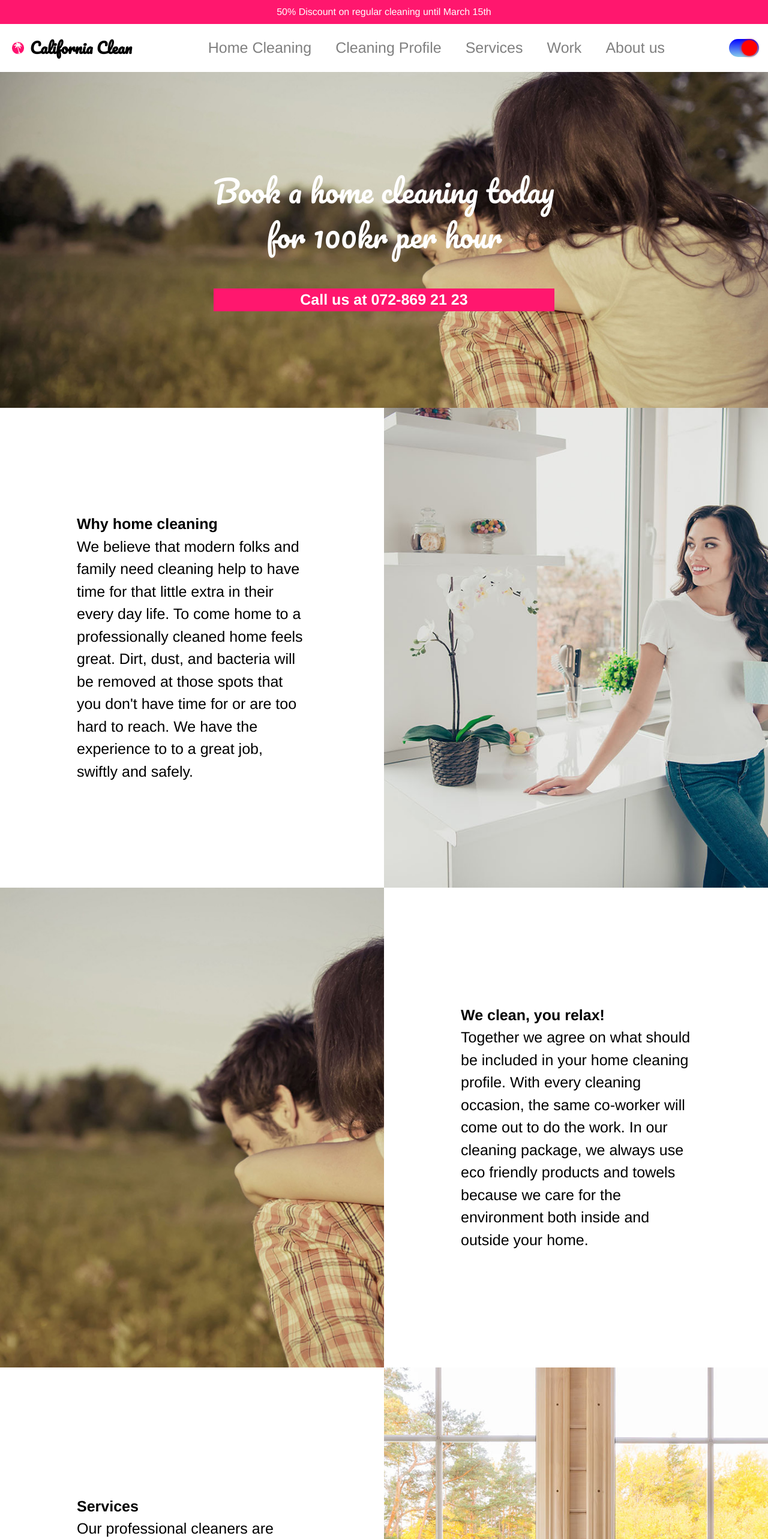
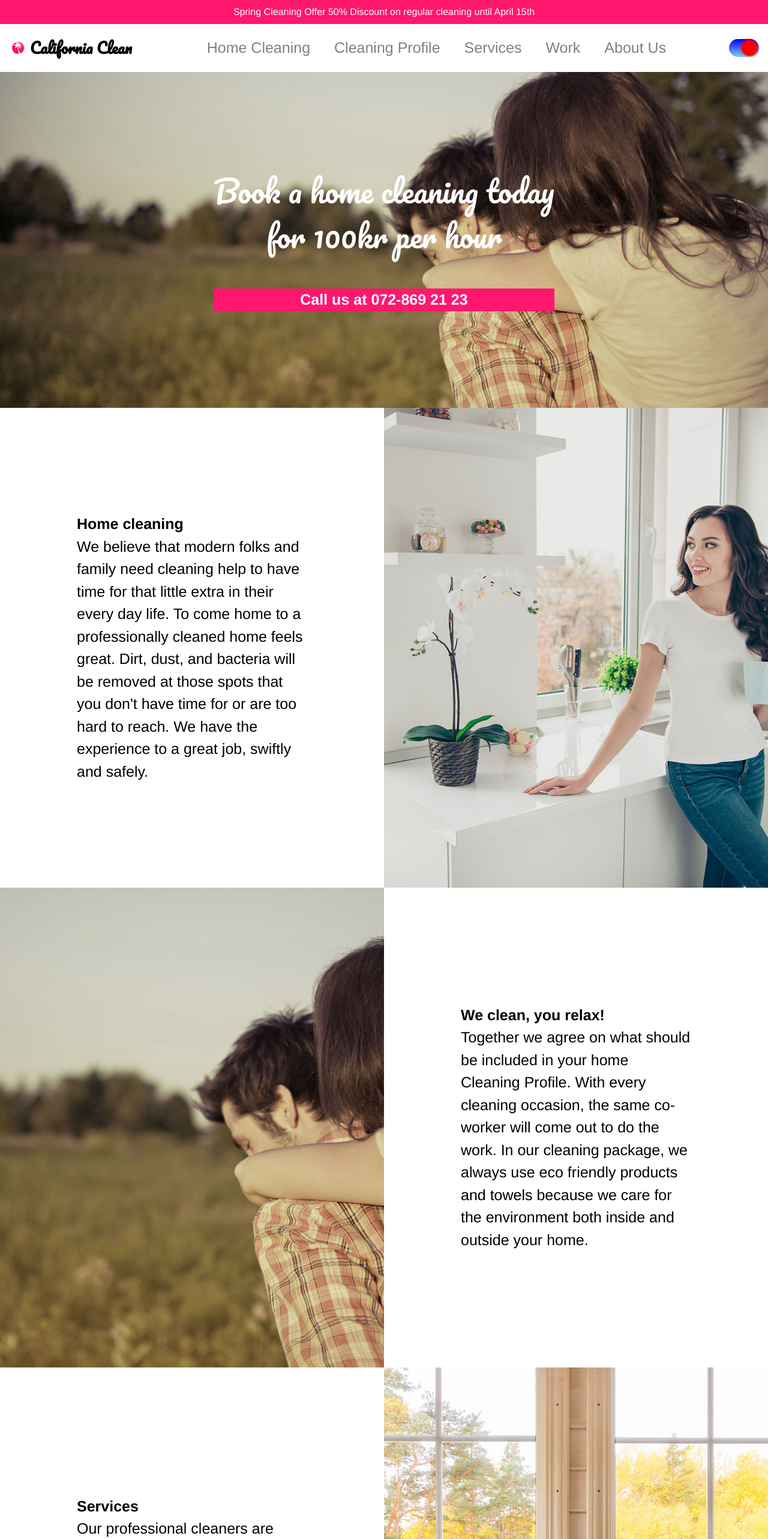
Before and after one commit to bvalean1997/californiaclean, a React (Create React App) app: page / in a window 1280 px wide. Shown: the top 2566 px of the page at 60% size. Built offline with nearby package versions, Linux system fonts and the light colour scheme.

Commit message:
New spring offer, and other typos

```diff
--- a/public/locales/en/translation.json
+++ b/public/locales/en/translation.json
@@ -1,21 +1,13 @@
 {
   "Alert": {
-    "1": "50% Discount on regular cleaning until March 15th"
+    "1": "Spring Cleaning Offer 50% Discount on regular cleaning until April 15th"
   },
   "HomeCleaning": {
-    "1": "Home Cleaning"
-  },
-  "CleaningProfile": {
-    "1": "Cleaning Profile"
-  },
-  "Services": {
-    "1": "Services"
-  },
-  "Work": {
-    "1": "Work"
-  },
-  "About": {
-    "1": "About"
+    "1": "Home Cleaning",
+    "2": "Cleaning Profile",
+    "3": "Services",
+    "4": "Work",
+    "5": "About Us"
   },
   "Try": {
     "1": "Book a home cleaning today",
@@ -23,12 +15,12 @@
     "3": "Call us at 072-869 21 23"
   },
   "WhyHomeCleaning": {
-    "1": "Why home cleaning",
-    "2": "We believe that modern folks and family need cleaning help to have time for that little extra in their every day life. To come home to a professionally cleaned home feels great. Dirt, dust, and bacteria will be removed at those spots that you don't have time for or are too hard to reach. We have the experience to to a great job, swiftly and safely."
+    "1": "Home cleaning",
+    "2": "We believe that modern folks and family need cleaning help to have time for that little extra in their every day life. To come home to a professionally cleaned home feels great. Dirt, dust, and bacteria will be removed at those spots that you don't have time for or are too hard to reach. We have the experience to a great job, swiftly and safely."
   },
   "Enjoy": {
     "1": "We clean, you relax!",
-    "2": "Together we agree on what should be included in your home cleaning profile. With every cleaning occasion, the same co-worker will come out to do the work. In our cleaning package, we always use eco friendly products and towels because we care for the environment both inside and outside your home."
+    "2": "Together we agree on what should be included in your home Cleaning Profile. With every cleaning occasion, the same co-worker will come out to do the work. In our cleaning package, we always use eco friendly products and towels because we care for the environment both inside and outside your home."
   },
   "Services": {
     "1": "Services",
--- a/public/locales/se/translation.json
+++ b/public/locales/se/translation.json
@@ -1,21 +1,13 @@
 {
   "Alert": {
-    "1": "50% Rabatt på regelbunden städning tills den 15e Mars"
+    "1": "Vårstädning, 50% Rabatt på regelbunden städning fram till 15e Mars"
   },
   "HomeCleaning": {
-    "1": "Hemstädning"
-  },
-  "CleaningProfile": {
-    "1": "Städprofil"
-  },
-  "Services": {
-    "1": "Tjänster"
-  },
-  "Work": {
-    "1": "Personalutbildning"
-  },
-  "About": {
-    "1": "Om Oss"
+    "1": "Hemstädning",
+    "2": "Städprofil",
+    "3": "Tjänster",
+    "4": "Personalutbildning",
+    "5": "Om Oss"
   },
   "Try": {
     "1": "Boka hemstädning idag",
--- a/src/components/Navbar/Navbar.js
+++ b/src/components/Navbar/Navbar.js
@@ -34,10 +34,10 @@ const Navbar = props => {
         </div>
         <ul className="navigation">
           <li><Link to="hemstadning" activeClass="active" smooth={true} duration={300} spy={true} offset={-80}>{t('HomeCleaning.1')}</Link></li>
-          <li><Link to="stadprofil" activeClass="active" smooth={true} duration={300} spy={true} offset={-80}>{t('CleaningProfile.1')}</Link></li>
-          <li><Link to="tjanster" activeClass="active" smooth={true} duration={300} spy={true} offset={-80}>{t('Services.1')}</Link></li>
-          <li><Link to="personal" activeClass="active" smooth={true} duration={300} spy={true} offset={-80}>{t('Work.1')}</Link></li>
-          <li><Link to="omoss" activeClass="active" smooth={true} duration={300} spy={true} offset={-80}>{t('About.1')}</Link></li>
+          <li><Link to="stadprofil" activeClass="active" smooth={true} duration={300} spy={true} offset={-80}>{t('HomeCleaning.2')}</Link></li>
+          <li><Link to="tjanster" activeClass="active" smooth={true} duration={300} spy={true} offset={-80}>{t('HomeCleaning.3')}</Link></li>
+          <li><Link to="personal" activeClass="active" smooth={true} duration={300} spy={true} offset={-80}>{t('HomeCleaning.4')}</Link></li>
+          <li><Link to="omoss" activeClass="active" smooth={true} duration={300} spy={true} offset={-80}>{t('HomeCleaning.5')}</Link></li>
         </ul>
         <Toggle toggled={toggled} onClick={toggleClickHandler} />
       </nav>
```
